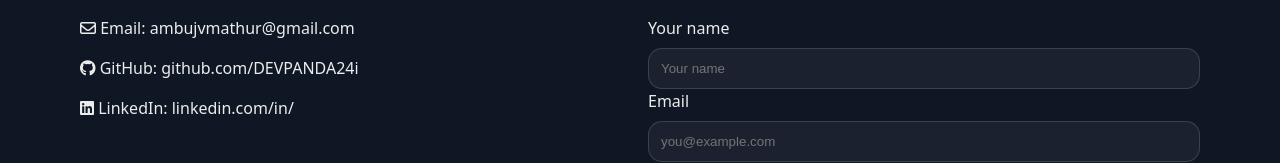
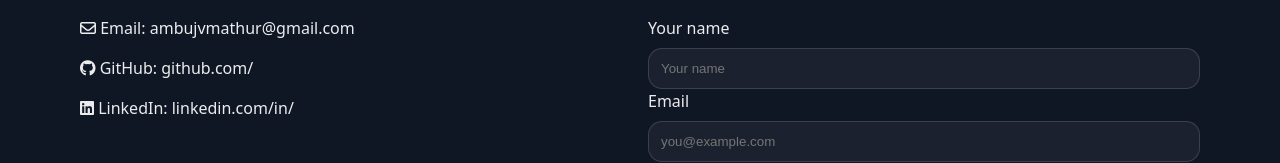
Before and after one commit to DEVPANDA24i/PORTFOLIO, a website: page index.html in a window 1280 px wide. Shown: the part 1522-1685 px from the top of the page. Drawn offline with Linux system fonts and the light colour scheme.

Commit message:
index.html

```diff
--- a/index.html
+++ b/index.html
@@ -31,6 +31,7 @@
           <li><a class="nav__link" href="#about">About</a></li>
           <li><a class="nav__link" href="./projects.html">Projects</a></li>
           <li><a class="nav__link" href="./skills.html">Skills</a></li>
+
 
           <li><a class="nav__link" href="./index.html#contact">Contact</a></li>
         </ul>
@@ -126,7 +127,7 @@
           <div class="card">
             <h3 class="card__title"><i class="fa-solid fa-handshake"></i> Let’s connect</h3>
             <p class="card__text"><i class="fa-regular fa-envelope"></i> Email: <a class="link" href="mailto:ambuj@example.com">ambujvmathur@gmail.com</a></p>
-            <p class="card__text"><i class="fa-brands fa-github"></i> GitHub: <a class="link" href="#">github.com/DEVPANDA24i</a></p>
+            <p class="card__text"><i class="fa-brands fa-github"></i> GitHub: <a class="link" href="#">github.com/</a></p>
             <p class="card__text"><i class="fa-brands fa-linkedin"></i> LinkedIn: <a class="link" href="#">linkedin.com/in/</a></p>
             <div class="divider" role="separator" aria-hidden="true"></div>
           </div>
```
